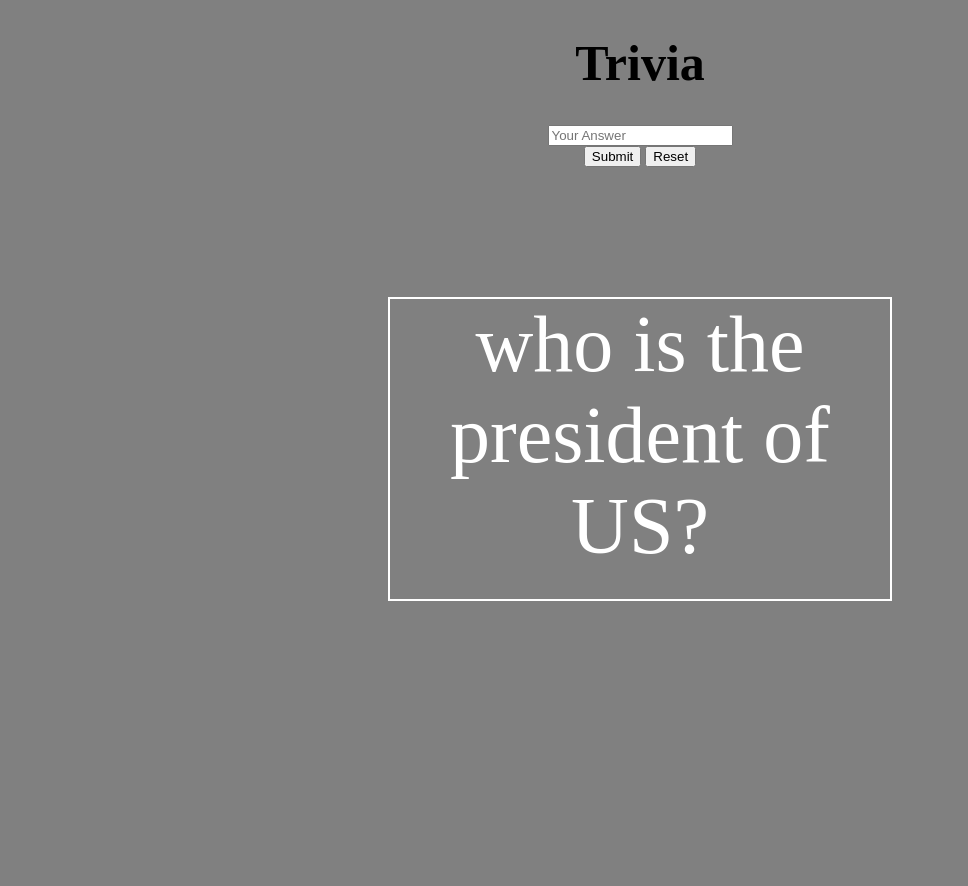
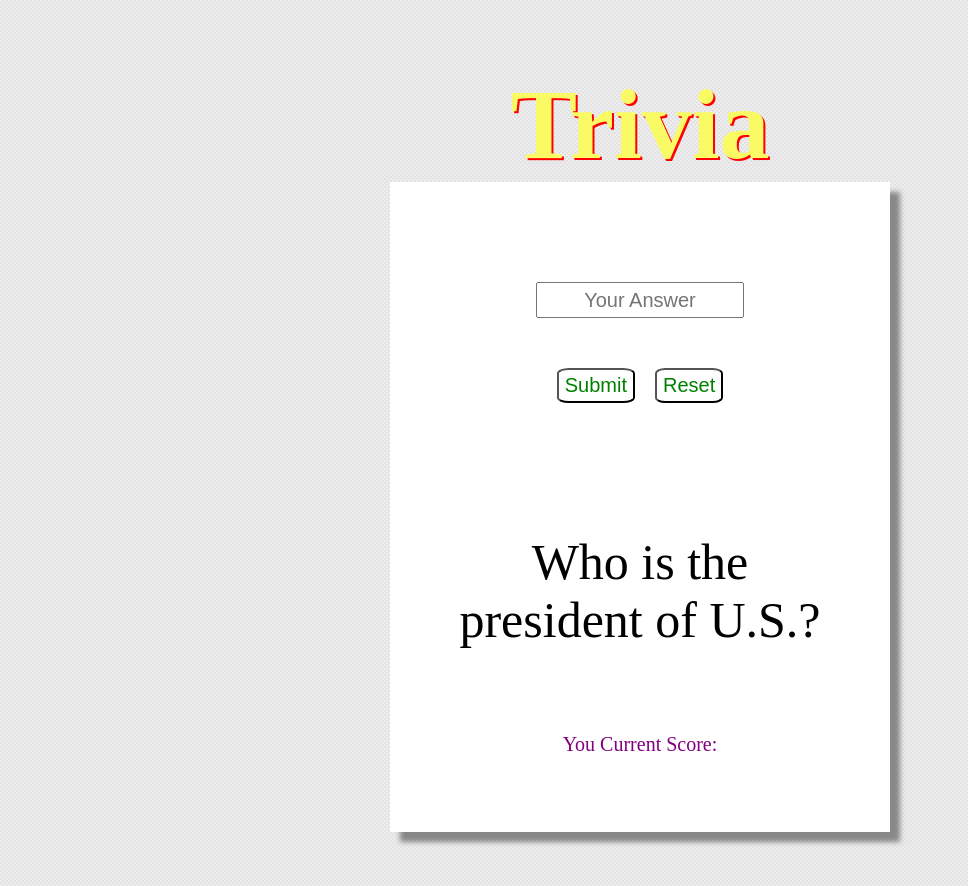
Before and after one commit to matiamin/Project-1, a plain HTML site: page index.html in a window 1280 px wide. Shown: the whole page, without its empty margins (0-968 px from the left). Before the commit the page ends 800 px from the top, so only its background shows below. Drawn offline with nearby package versions, Linux system fonts and the light colour scheme; a web font is replaced by a local one.

Commit message:
committing to submit issue

```diff
--- a/index.html
+++ b/index.html
@@ -5,16 +5,22 @@
   <title> War Game</title>
   <script src="https://code.jquery.com/jquery-2.1.4.js" charset="utf-8"></script>
   <link rel="stylesheet" href="style.css">
+  <link rel="stylesheet" type="text/css" href='https://fonts.googleapis.com/css?family=IM+Fell+English+SC'>
+  <link href='https://fonts.googleapis.com/css?family=Paytone+One' rel='stylesheet' type='text/css'>
 </head>
 <body>
   <h1>Trivia</h1>
+  <section class = "front">
     <form class="submissionForm">
       <input class = "typeAnswer" type="text" placeholder="Your Answer"><br>
       <input class = "submitAnswer" type="submit" value="Submit">
       <input class = "resetBoard" type="submit" value="Reset">
     </form>
-  <div class= "result-box"> </div>
+    <div class= "result-box"></div>
     <div class= "question-text"></div>
+    <div class = "score">You Current Score: </div>
     <script src="script.js" charset="utf-8"></script>
+  </section>
+  <!-- <input class = "playerName" type="text" placeholder="Player Name"> -->
 </body>
 </html>
--- a/script.js
+++ b/script.js
@@ -1,27 +1,39 @@
 
 var quiz = [
-  {question:"who is the president of US?", answer:"obama"},
-  {question: "How many states are there in the U.S.?", answer:"50"},
-  {question: "Who is the coolest coder?", answer:"Mati"}
+  {question:"Who is the president of U.S.?", answer:["obama","Obama","barack",
+  "Barack","barack obama","Barack Obama","barack Obama","Barack obama"]},
+
+  {question: "How many states are there in the U.S.?", answer:["50","fifty","Fifty","FIFTY"]},
+
+  {question: "Who is the coolest coder?", answer:["adam","Adam","Andy","andy","John","john",
+  "nick","Nick","adrian","Adrian","matt","Matt","jesse","Jesse"]}
 ];
 
 var currentQuestion = 0;
+// var currentAnswer = 0;
+var count = 0;
 
 $(".question-text").html(quiz[currentQuestion].question);
-
 $(".resetBoard").on ("click", function () {
   $(".question-text").html(" ");
+  // $(".question-text").html(quiz[currentQuestion].question);
 });
 
 $(".submitAnswer").on ("click", function(){
   var answer = ($(".typeAnswer").val());
-  $(".typeAnswer").text(" ");
+  // var player = ($(".playerName").val());
   event.preventDefault();
-  if (answer === quiz[currentQuestion].answer){
-    $(".result-box").text("Correct").css("color","green");
-  } else {
-    $(".result-box").text("Wrong").css("color","red");
+
+  for (i=0; i<=quiz[currentQuestion].answer.length;i++) {
+    console.log(quiz[currentQuestion].answer[i]);
+    if (answer === quiz[currentQuestion].answer[i]){
+      $(".result-box").text("Correct").css("color","green");
+      count++;
+      $(".score").html("Your Current Score:" +count);
+    } else {
+      $(".result-box").text("Wrong").css("color","red");
+    }
+    currentQuestion++;
+    $(".question-text").html(quiz[currentQuestion].question);
   }
-  currentQuestion++;
-  $(".question-text").html(quiz[currentQuestion].question);
 });
--- a/style.css
+++ b/style.css
@@ -1,26 +1,39 @@
 
 body {
-  background: grey;
+  background-color: white;
+  background: url("images/white_carbon/white_carbon.png")
+}
+.front {
+  background: white;
+  margin: 0 auto 100px auto;
+  width: 500px;
+  height: 650px;
+  box-shadow: 10px 10px 5px #888888;
 }
 
 .question-text {
   margin: 0 auto;
-  width: 500px;
-  height: 300px;
-  border: solid white 2px;
-  /*margin: 5px;*/
+  position: relative;
+  top: 50px;
+  width: 400px;
+  height: 250px;
+  font-family:'IM Fell English SC', serif;
   text-align: center;
-  color: white;
-  font-size: 80px;
+  color:black;
+  font-size: 50px;
 }
 
 .question-text:hover {
-  background-color: black;
+  text-shadow: 2px 2px #fff002;
 }
 
 h1 {
   text-align: center;
-  font-size: 50px;
+  margin-bottom: auto;
+  font-size: 100px;
+  font-family:'IM Fell English SC', serif;
+  color: rgb(250,250,100);
+  text-shadow: 2px 2px #ff0000;
 }
 
 .submissionForm {
@@ -34,10 +47,44 @@ h1 {
 .result-box {
   margin: 15px auto 15px auto;
   width: 150px;
-  height: 100px;
-  /*border: solid white 2px;*/
+  height: 50px;
+  font-family:'IM Fell English SC', serif;
   text-align: center;
   color: white;
   font-size: 30px;
-  radius: 50%;
 }
+
+input[type=text]{
+  height: 30px;
+  width: 200px;
+  margin: 100px auto 0 auto;
+}
+input[placeholder="Your Answer"] {
+  font-size: 20px;
+  text-align: center;
+  color: grey;
+}
+
+input[type=submit] {
+  font-size: 20px;
+  margin: 50px 8px auto 8px;
+  height: 35px;
+  color: green;
+  background: white;
+  border-radius: 15%;
+}
+
+.resetBoard:hover {
+  background: rgba(255, 0, 0, 0.5);
+  color: white;
+}
+
+.submitAnswer:hover {
+  background: rgba(0, 0, 255, 0.7);
+  color:white;
+}
+.score {
+  font-size: 20px;
+  text-align: center;
+  color: purple;
+}
```
Also changed, not shown: images/gplaypattern 2/gplaypattern.png (added), images/gplaypattern 2/gplaypattern_@2X.png (added), images/gplaypattern 2/readme.txt (added), images/gplaypattern/gplaypattern.png (added), images/gplaypattern/gplaypattern_@2X.png (added), images/gplaypattern/readme.txt (added), images/paven/paven.png (added), images/paven/paven_@2X.png (added), images/paven/readme.txt (added), images/thumbs_down.png (added), images/thumbs_up.png (added), images/triangular/readme.txt (added), images/triangular/triangular.png (added), images/triangular/triangular_@2X.png (added), 3 more files. Lines whose indentation alone changed are shown as unchanged.
